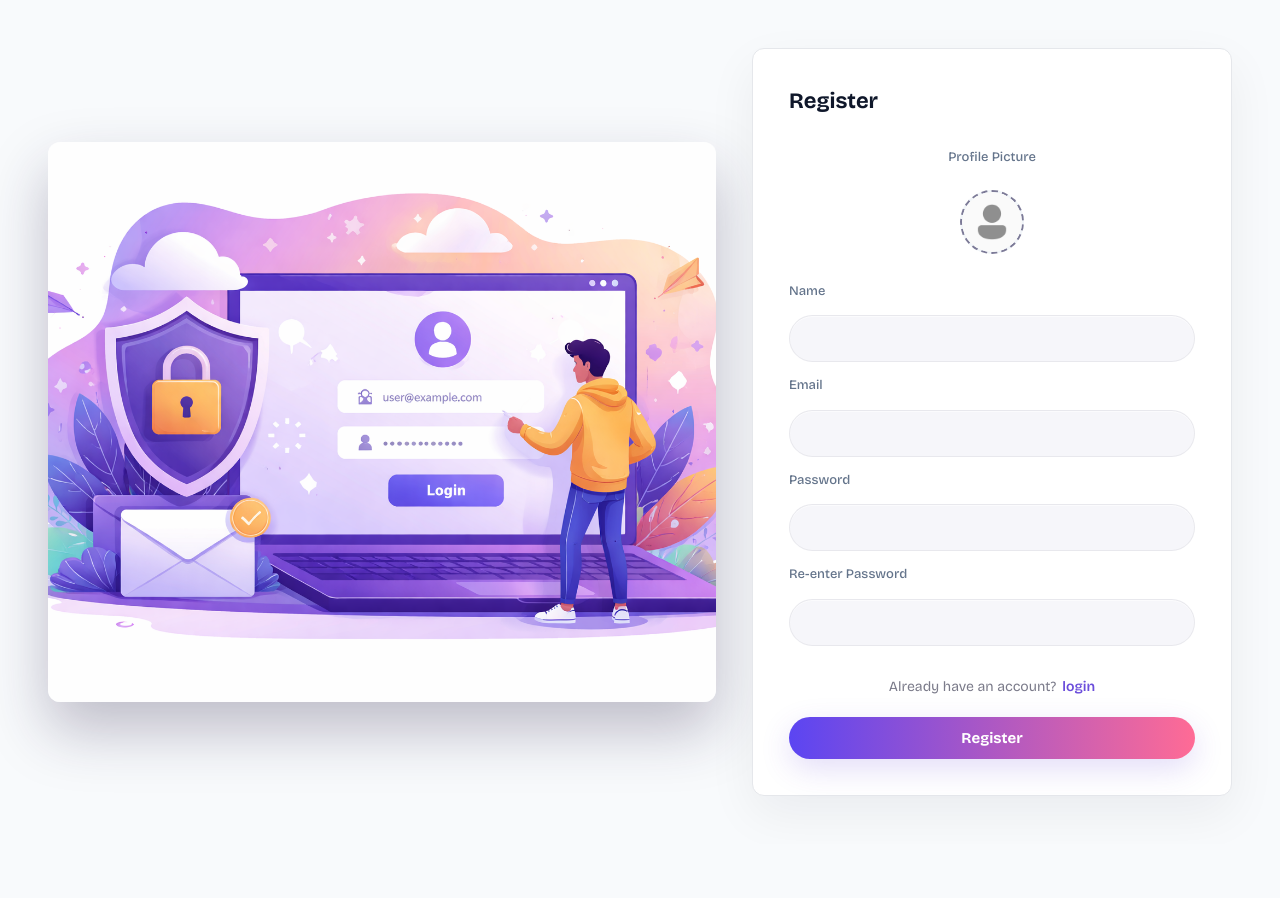
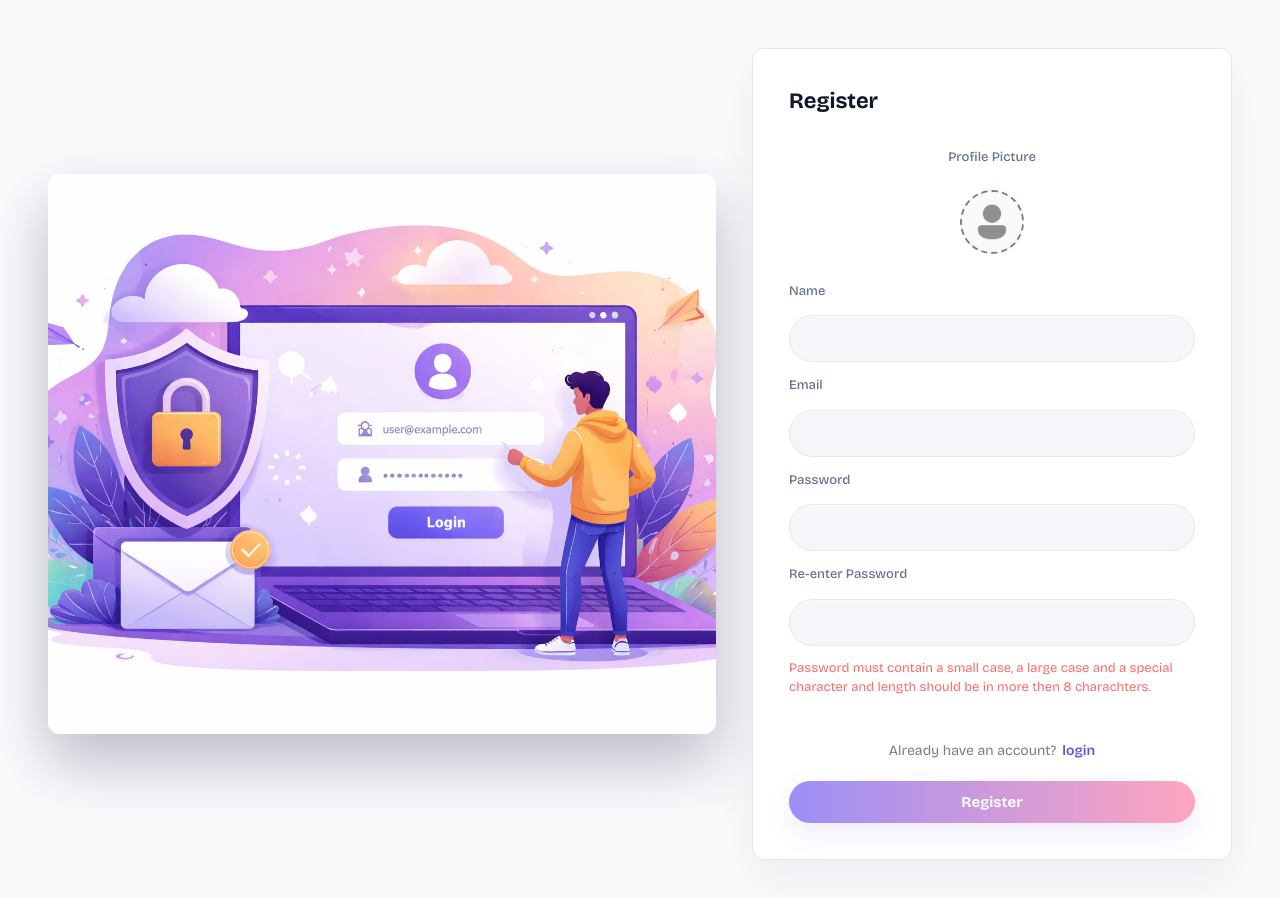
Before and after one commit to sukeshofficial/LearnSphere, a React (Vite) app in the folder frontend/: page /register in a window 1280 px wide. Shown: the top 898 px of the page. Before the commit the page ends 844 px from the top, so only its background shows below. Built offline with nearby package versions, Linux system fonts and the light colour scheme; no server answers.

Commit message:
Updated: Password Validation as given

```diff
--- a/frontend/src/pages/Register.jsx
+++ b/frontend/src/pages/Register.jsx
@@ -16,9 +16,22 @@ export default function Register() {
   const [error, setError] = useState(null);
   const [loading, setLoading] = useState(false);
 
-  // 🔴 ADDED: Password match check
+  // Password validation function
+  const isValidPassword = (password) => {
+    const minLength = password.length >= 8;
+    const hasUppercase = /[A-Z]/.test(password);
+    const hasLowercase = /[a-z]/.test(password);
+    const hasSpecialChar = /[!@#$%^&*(),.?":{}|<>]/.test(password);
+
+    return minLength && hasUppercase && hasLowercase && hasSpecialChar;
+  };
+
+
+  // Password rule checks
+  const isPasswordStrong = isValidPassword(password);
   const isPasswordMismatch =
     confirmPassword.length > 0 && password !== confirmPassword;
+
 
 
   const handleSubmit = async (e) => {
@@ -105,6 +118,13 @@ export default function Register() {
           </p>
         )}
 
+        {!isPasswordStrong && (
+          <p className="error">
+            Password  must contain a small case, a large case and
+            a special character and length should be in more then 8 charachters.
+          </p>
+        )}
+
         <div className="reg-footer auth-footer">
           <span>Already have an account?</span>
           <Link to="/login" className="auth-link">
@@ -112,7 +132,7 @@ export default function Register() {
           </Link>
         </div>
 
-        <button type="submit" disabled={isPasswordMismatch}>
+        <button type="submit" disabled={!isPasswordStrong || isPasswordMismatch}>
           {loading ? "Creating..." : "Register"}
         </button>
       </form>
```
Also changed, not shown: 1 other file (tests, documents, lock files or other folders).
